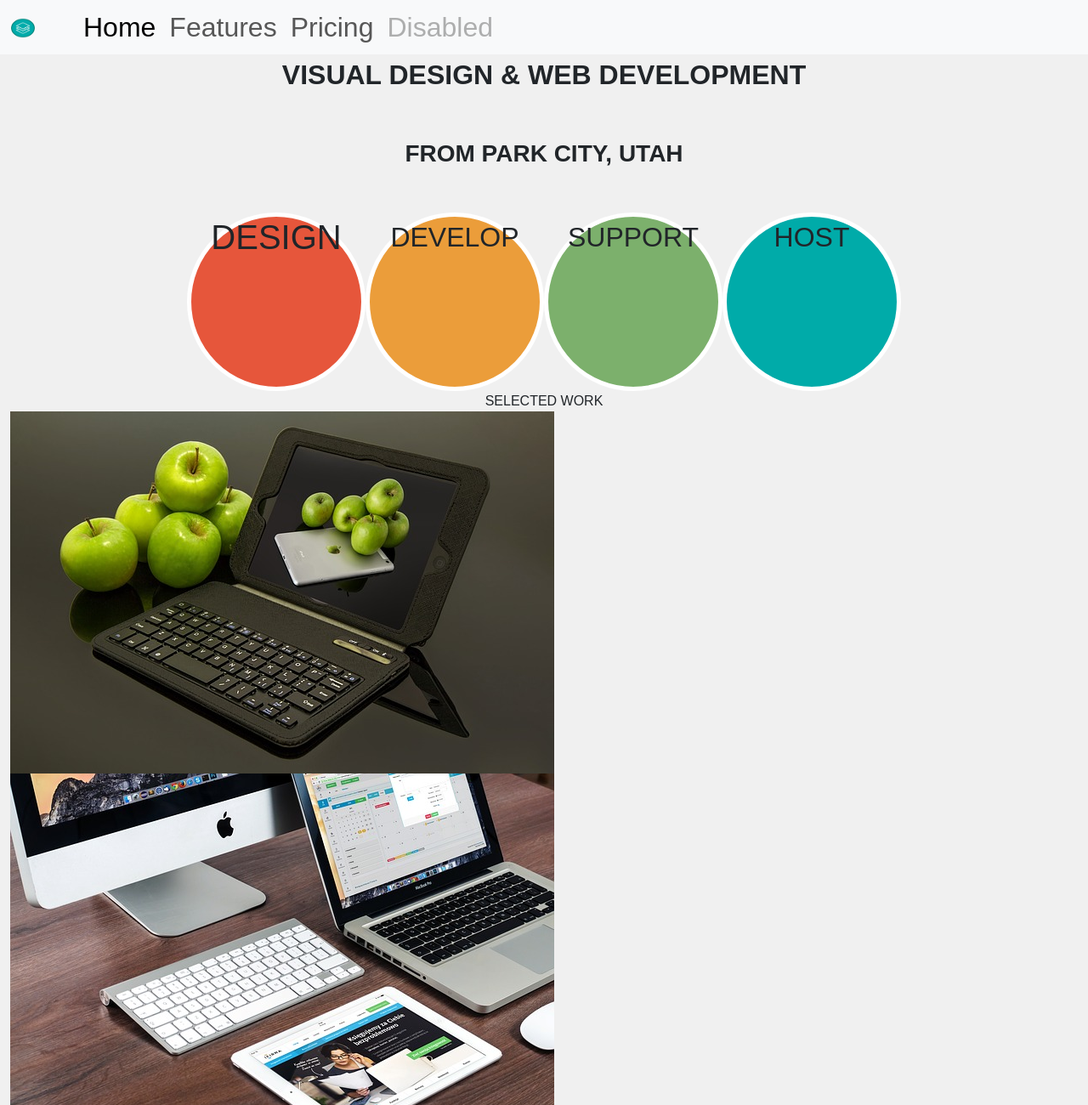
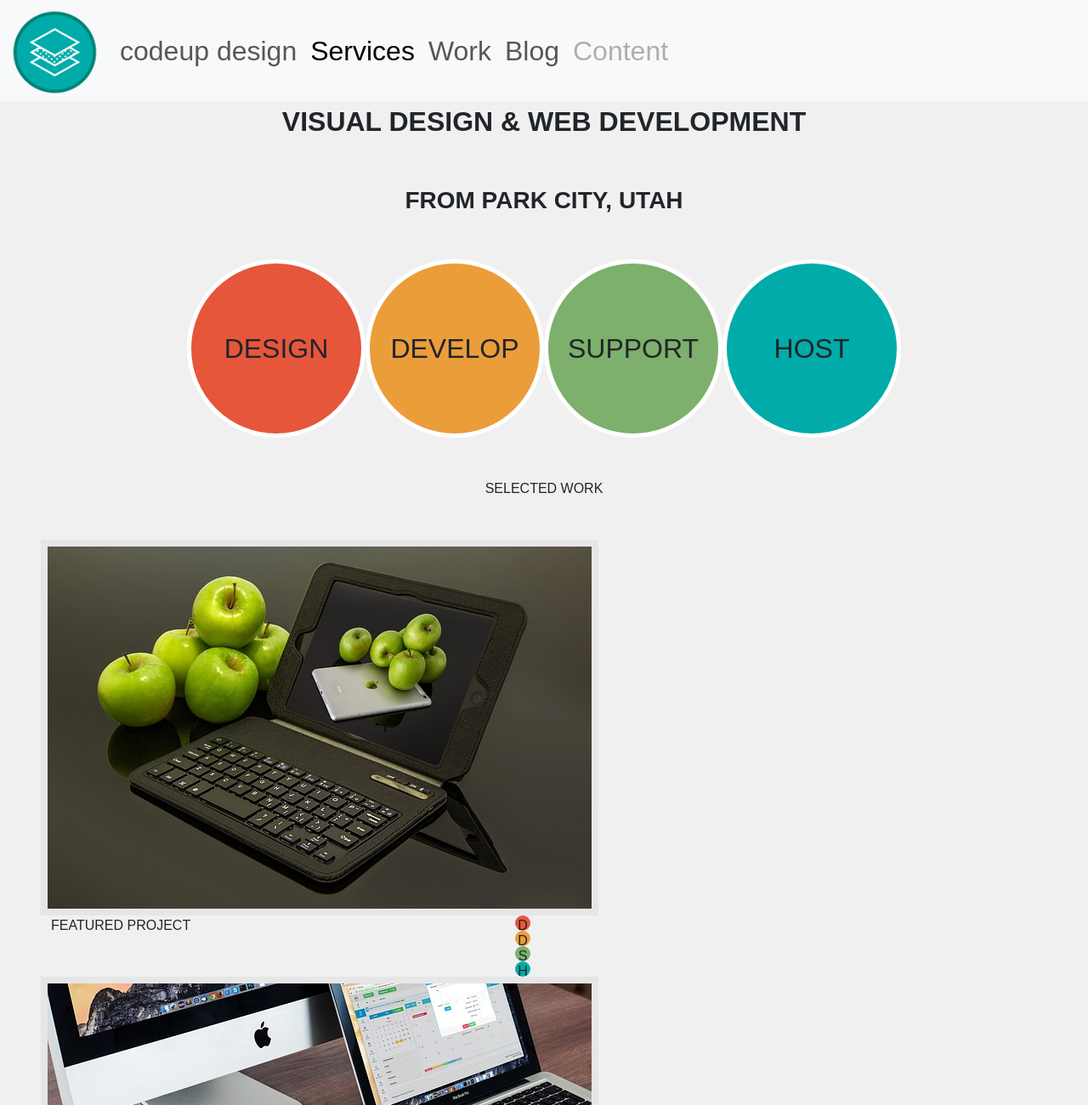
Before and after one commit to garrett-chandler-imugi/codeup-design-project, a plain HTML site: page index.html in a window 1280 px wide. Shown: the top 1300 px of the page at 85% size. Drawn offline with nearby package versions, Linux system fonts and the light colour scheme.

Commit message:
Feat: added more to hmtl and css files

```diff
--- a/css/design.css
+++ b/css/design.css
@@ -8,26 +8,92 @@ body {
     background-color: #F0F0F0;
 }
 .circle1 {
+    display: flex;
+    flex-direction: column;
+    justify-content: center;
     height: 210px;
     width: 210px;
     background: #E6563B;
     border: 5px solid white;
+    text-align: center;
+
+
 }
 .circle2 {
+    display: flex;
+    flex-direction: column;
+    justify-content: center;
     height: 210px;
     width: 210px;
     background: #EB9D3A;
     border: 5px solid white;
+    text-align: center;
+
 }
 .circle3 {
+    display: flex;
+    flex-direction: column;
+    justify-content: center;
     height: 210px;
     width: 210px;
     background: #7CB06C;
     border: 5px solid white;
+    text-align: center;
+
 }
 .circle4 {
+    display: flex;
+    flex-direction: column;
+    justify-content: center;
     height: 210px;
     width: 210px;
     background: #00ABA9;
     border: 5px solid white;
+    text-align: center;
 }
+
+.navbar-brand>img {
+    width: 105px;
+    height: 105px;
+}
+
+.bodyImg {
+    border: 8px solid #E6E6E6;
+}
+
+.smallCircle1 {
+    display: flex;
+    flex-direction: row;
+    justify-content: center;
+    width: 18px;
+    height: 18px;
+    background: #E6563B;
+
+}
+.smallCircle2 {
+    display: flex;
+    flex-direction: row;
+    justify-content: center;
+    width: 18px;
+    height: 18px;
+    background: #EB9D3A;
+
+}
+.smallCircle3 {
+    display: flex;
+    flex-direction: row;
+    justify-content: center;
+    width: 18px;
+    height: 18px;
+    background: #7CB06C;
+
+}
+.smallCircle4 {
+    display: flex;
+    flex-direction: row;
+    justify-content: center;
+    width: 18px;
+    height: 18px;
+    background: #00ABA9;
+
+}
--- a/index.html
+++ b/index.html
@@ -4,7 +4,8 @@
     <meta charset="utf-8">
     <meta name="viewport" content="width=device-width, initial-scale=1">
     <title>Codeup Design</title>
-    <link href="https://cdn.jsdelivr.net/npm/bootstrap@5.3.2/dist/css/bootstrap.min.css" rel="stylesheet" integrity="sha384-T3c6CoIi6uLrA9TneNEoa7RxnatzjcDSCmG1MXxSR1GAsXEV/Dwwykc2MPK8M2HN" crossorigin="anonymous">
+    <link href="https://cdn.jsdelivr.net/npm/bootstrap@5.3.2/dist/css/bootstrap.min.css" rel="stylesheet"
+          integrity="sha384-T3c6CoIi6uLrA9TneNEoa7RxnatzjcDSCmG1MXxSR1GAsXEV/Dwwykc2MPK8M2HN" crossorigin="anonymous">
     <link rel="preconnect" href="https://fonts.googleapis.com">
     <link rel="preconnect" href="https://fonts.gstatic.com" crossorigin>
     <link rel="preconnect" href="https://fonts.googleapis.com">
@@ -16,16 +17,19 @@
 <body>
 <nav class="navbar navbar-expand-lg bg-body-tertiary p-0">
     <div class="container-fluid">
-        <a class="navbar-brand" href="#"><img src="./images/logo.png" alt="Logo" width="30" height="24" class="d-inline-block align-text-top"</a>
-        <button class="navbar-toggler" type="button" data-bs-toggle="collapse" data-bs-target="#navbarNavAltMarkup" aria-controls="navbarNavAltMarkup" aria-expanded="false" aria-label="Toggle navigation">
+        <a class="navbar-brand" href="#"><img src="./images/logo.png" alt="Logo" width="30" height="24"
+                                              class="d-inline-block align-text-top"></a>
+        <button class="navbar-toggler" type="button" data-bs-toggle="collapse" data-bs-target="#navbarNavAltMarkup"
+                aria-controls="navbarNavAltMarkup" aria-expanded="false" aria-label="Toggle navigation">
             <span class="navbar-toggler-icon"></span>
         </button>
         <div class="collapse navbar-collapse" id="navbarNavAltMarkup">
             <div class="navbar-nav">
-                <a class="nav-link active" aria-current="page" href="#">Home</a>
-                <a class="nav-link" href="#">Features</a>
-                <a class="nav-link" href="#">Pricing</a>
-                <a class="nav-link disabled" aria-disabled="true">Disabled</a>
+                <a class="nav-link" href="#">codeup design</a>
+                <a class="nav-link active" aria-current="page" href="#">Services</a>
+                <a class="nav-link" href="#">Work</a>
+                <a class="nav-link" href="#">Blog</a>
+                <a class="nav-link disabled" aria-disabled="true">Content</a>
             </div>
         </div>
     </div>
@@ -34,33 +38,63 @@
     <div class="col-12 text-center fw-bold">VISUAL DESIGN & WEB DEVELOPMENT</div>
     <div class="col-12 text-center fs-3 fw-bold mt-5">FROM PARK CITY, UTAH</div>
     <div class="container">
-        <div class="row text-center justify-content-center mt-5">
-            <div class="circle1 rounded-circle col-6">
-                <h1 class="text-center">DESIGN</h1>
-            </div>
+        <div class="row d-flex justify-content-center rounded-circle mt-5">
+            <div class="circle1   rounded-circle col-6">DESIGN</div>
             <div class="circle2 rounded-circle col-6">DEVELOP</div>
             <div class="circle3 rounded-circle col-6">SUPPORT</div>
             <div class="circle4 rounded-circle col-6">HOST</div>
         </div>
-        <div class="col-12 text-center fs-6 ">SELECTED WORK</div>
+        <div class="col-12 text-center fs-6 mt-5">SELECTED WORK</div>
     </div>
 </Section>
-<section class="container-fluid">
-    <section>
+<section class="container d-flex justify-content-center row ms-4 mt-5">
+    <section class="col-12">
         <img src="images/apple-ipad.jpg" class="bodyImg">
+            <div class="container-fluid row w-auto">
+            <p class="fs-6 col-6">FEATURED PROJECT</p>
+                <div class=" col-6">
+            <div class="smallCircle1 rounded-circle fs-6 ">D</div>
+            <div class="smallCircle2 rounded-circle fs-6 ">D</div>
+            <div class="smallCircle3 rounded-circle fs-6 ">S</div>
+            <div class="smallCircle4 rounded-circle fs-6 ">H</div>
+            </div>
+        </div>
     </section>
-    <section>
+    <section class="col-12">
         <img src="images/macbook.jpg" class="bodyImg">
+        <div class="container row">
+            <p class="fs-6">FEATURED PROJECT</p>
+            <div class="smallCircle1 rounded-circle fs-6">D</div>
+            <div class="smallCircle2 rounded-circle fs-6">D</div>
+            <div class="smallCircle3 rounded-circle fs-6">S</div>
+            <div class="smallCircle4 rounded-circle fs-6">H</div>
+        </div>
     </section>
-    <section>
+    <section class="col-12">
         <img src="images/man.jpg" class="bodyImg">
+        <div class="container row">
+            <p class="fs-6">FEATURED PROJECT</p>
+            <div class="smallCircle1 rounded-circle fs-6">D</div>
+            <div class="smallCircle2 rounded-circle fs-6">D</div>
+            <div class="smallCircle3 rounded-circle fs-6">S</div>
+            <div class="smallCircle4 rounded-circle fs-6">H</div>
+        </div>
     </section>
-    <section>
+    <section class="col-12">
         <img src="images/security.jpg" class="bodyImg">
+        <div class="container row">
+            <p class="fs-6">FEATURED PROJECT</p>
+            <div class="smallCircle1 rounded-circle fs-6">D</div>
+            <div class="smallCircle2 rounded-circle fs-6">D</div>
+            <div class="smallCircle3 rounded-circle fs-6">S</div>
+            <div class="smallCircle4 rounded-circle fs-6">H</div>
+        </div>
     </section>
 </section>
 
 
-<script src="https://cdn.jsdelivr.net/npm/bootstrap@5.3.2/dist/js/bootstrap.bundle.min.js" integrity="sha384-C6RzsynM9kWDrMNeT87bh95OGNyZPhcTNXj1NW7RuBCsyN/o0jlpcV8Qyq46cDfL" crossorigin="anonymous"></script>
+<script src="https://cdn.jsdelivr.net/npm/bootstrap@5.3.2/dist/js/bootstrap.bundle.min.js"
+        integrity="sha384-C6RzsynM9kWDrMNeT87bh95OGNyZPhcTNXj1NW7RuBCsyN/o0jlpcV8Qyq46cDfL"
+        crossorigin="anonymous"></script>
 </body>
 </html>
```
